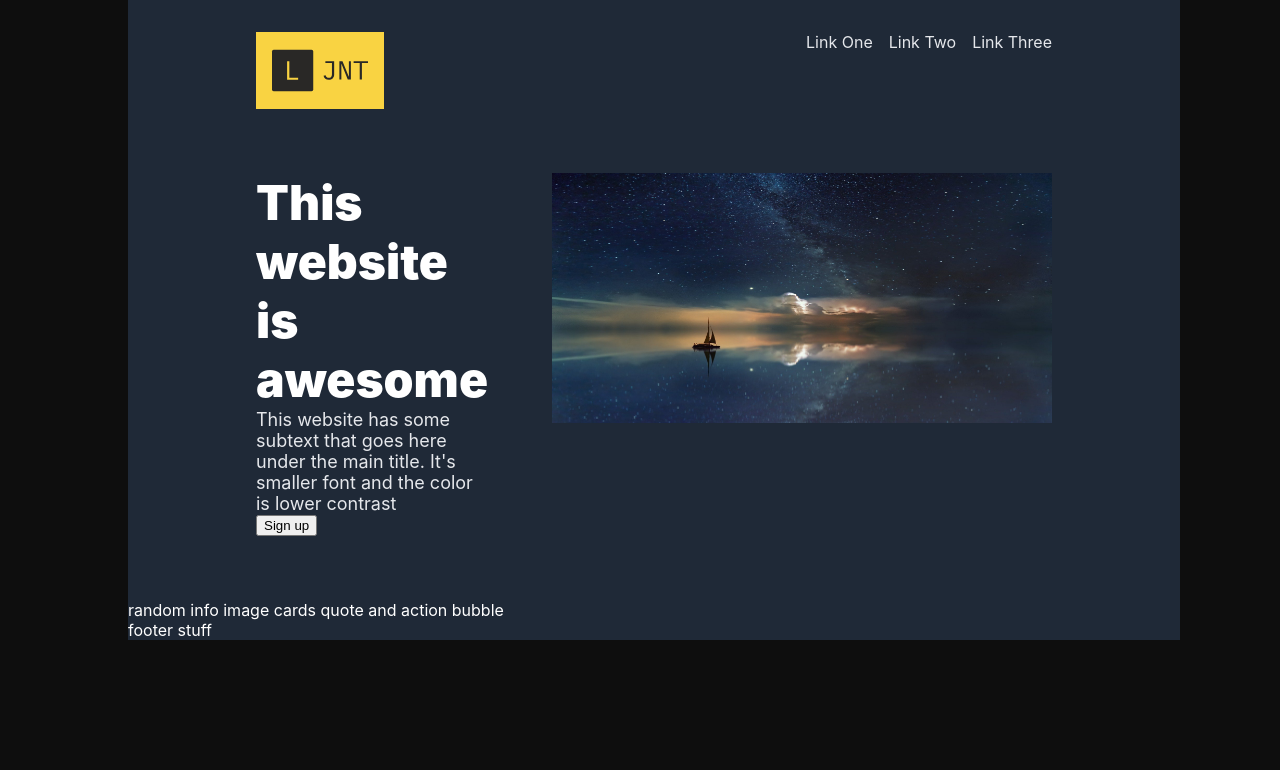
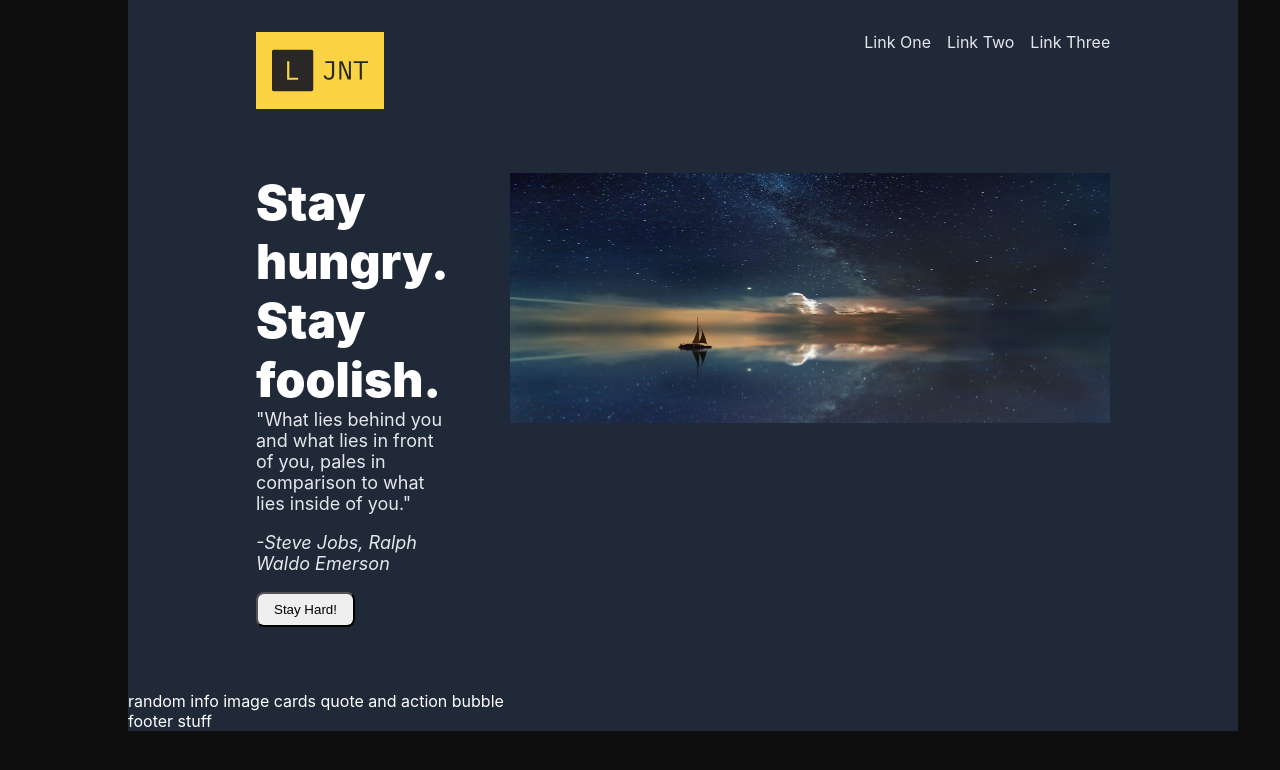
Before and after one commit to JustinNTL/landing-page, a plain HTML site: page index.html in a window 1280 px wide. Drawn offline with Linux system fonts and the light colour scheme.

Commit message:
Customize header button and adjust its interactions and link, Edit html header text container and quotes

```diff
--- a/css/style.css
+++ b/css/style.css
@@ -42,6 +42,10 @@ a {
   gap: 64px;
 }
 
+.left-header {
+
+}
+
 .header-text {
   font-size: 48px;
   font-weight: 900;
@@ -52,11 +56,32 @@ a {
   color: #E5E7EB;
 }
 
+.header-authors {
+  font-style: italic;
+}
+
+button {
+  padding: 8px 16px 8px 16px;
+  border-radius: 8px;
+  transition-duration: 0.5s;
+}
+
+/* currently trying to figure out button animation and why the color is
+not blue then turn grey, and figure out how it opens a new tab
+instead of changing the current page*/
+
+.button1:hover {
+  background: #3882F6;
+  border: 1px solid #3882F6;
+  color: white;
+  font-weight: bold;
+}
+
 .right-header {
 
 }
 
 .header-img {
-  width: 500px;
+  min-width: 600px;
   max-height: 250px;
 }
--- a/index.html
+++ b/index.html
@@ -24,10 +24,12 @@
 		</div>
 		<div class="sub-header">
 			<div class="left-header">
-				<div class="header-text">This website is awesome</div>
-				<div class="header-subtext">This website has some subtext that goes here
-					under the main title. It's smaller font and the color is lower contrast</div>
-				<button class="signup1">Sign up</button>
+				<div class="header-text">Stay hungry. Stay foolish.</div>
+				<div class="header-subtext">"What lies behind you and what lies in front of you,
+					pales in comparison to what lies inside of you."
+				  <p class="header-authors">-Steve Jobs, Ralph Waldo Emerson</p>
+				</div>
+				<a href="https://www.google.com"><button class="button1">Stay Hard!</button></a>
 			</div>
 			<div class="right-header">
 				<img class="header-img" src="img/header-img.jpg" alt="Boat sailing on ocean with milky way sky">
```
